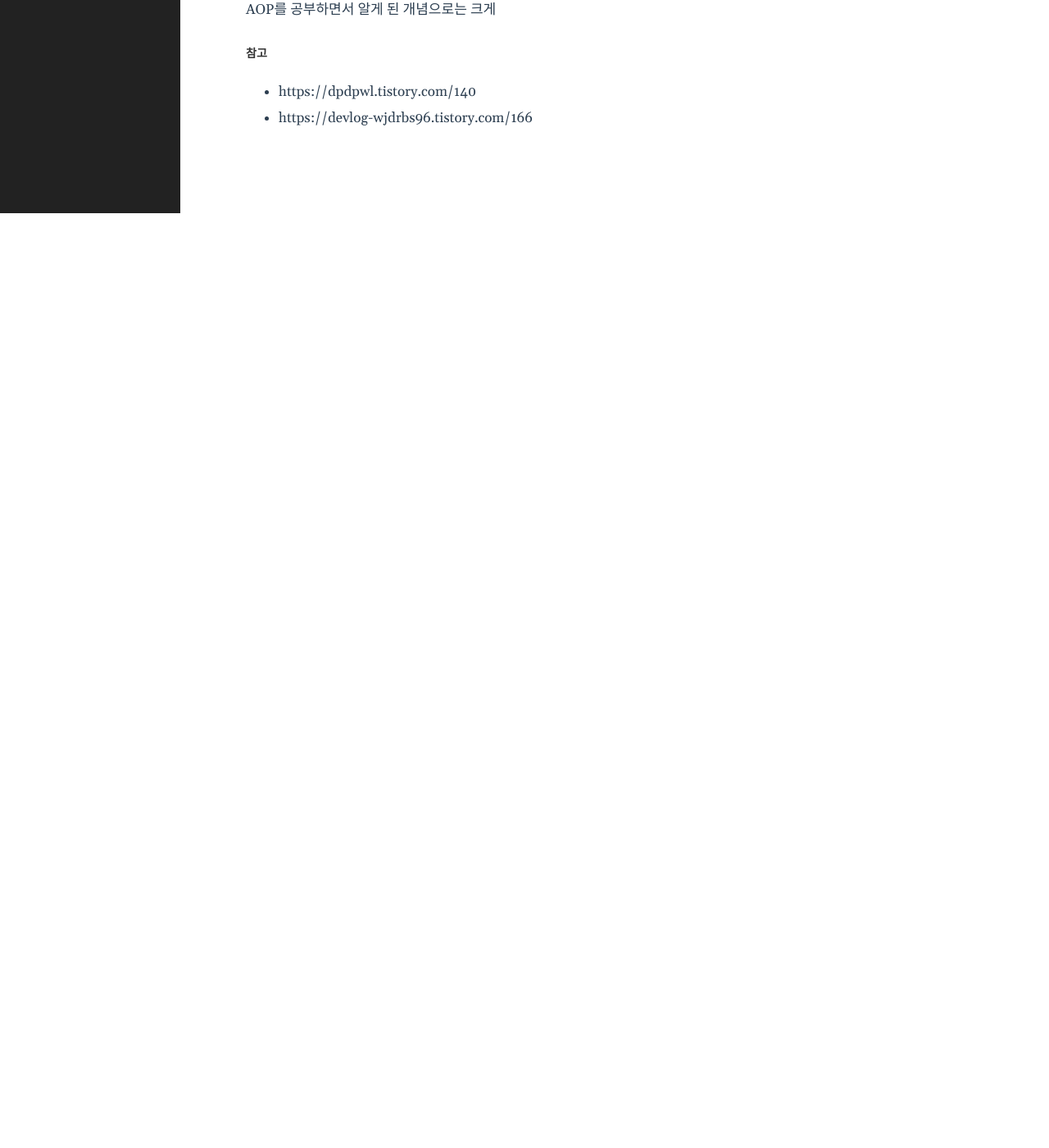
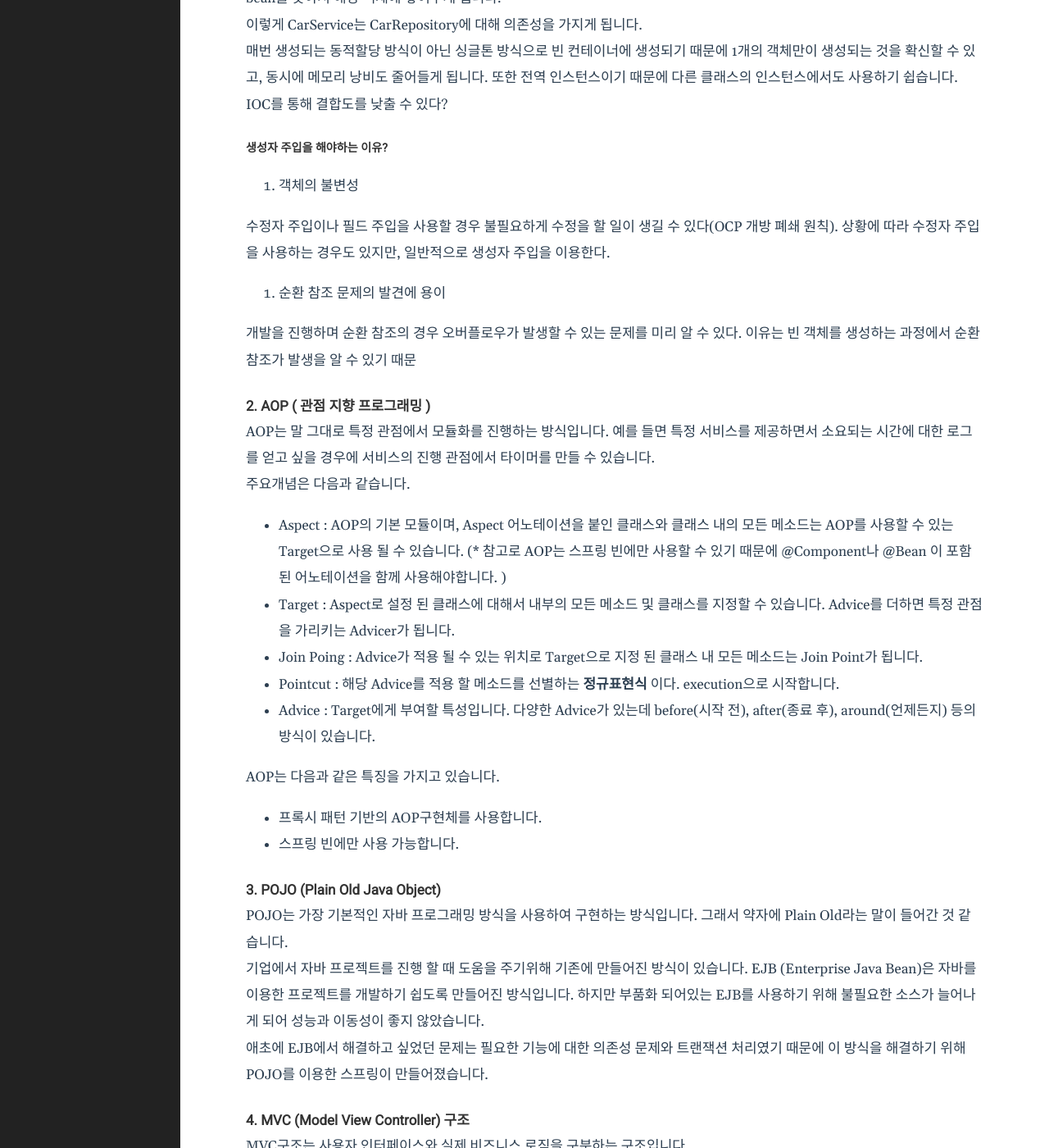
Before and after one commit to Lion2me/Lion2me_change, a Jekyll site: the page built from _posts/2021-04-26-SpringFramework.md, in a window 1280 px wide and 1400 px high, scrolled down 1724 px. Shown: the whole window at 82% size. Built offline with Jekyll 4.4.1, drawn with Linux system fonts in a browser that asks for light colours; before the commit the page ends 1984 px from its top, so only the background shows below that; some of the changed text lies outside the part shown.

Commit message:
commit date : 2021-05-03 commit content : 스프링 추가 공부

```diff
--- a/_posts/2021-04-26-SpringFramework.md
+++ b/_posts/2021-04-26-SpringFramework.md
@@ -13,11 +13,17 @@
 스프링 프레임워크
 -----------------
 
-##### 1. 제어의 역전
+스프링 프레임워크는 자바 플랫폼을 위한 오픈소스 애플리케이션 프레임워크입니다.
 
-스프링 프레임워크의 **프레임워크** 라는 단어는 사용자가 해야 할 제어를 위임한다는 의미로 사용됩니다. 객체의 생성부터 생명주기까지 이러한 부분을 특정 객체에 위임하는 것을 IOC(제어의 역전)라고 합니다.
+기업 규모의 애플리케이션 개발을 위해 만들어졌으며 대규모 데이터 처리에 적합하게 만들어졌습니다. 또한 스프링 컨테이너에 자바 객체를 담고 직접 관리해주는 IOC기반의 프레임워크입니다.
 
-스프링 프레임워크에서 제어의 역전이 일어나는 방식은 객체를 생성할 때 의존성을 주입해주는 방식으로 작동합니다. 원래라면 객체를 생성하고 사용하면서 새로운 객체를 동적할당(생성)하여 사용합니다. 하지만 스프링 프레임워크는 빈(Bean) 개념을 사용하여 더욱 쉽게 의존성을 주입할 수 있습니다.
+#### 1. 제어의 역전 (IOC)
+
+스프링 프레임워크의 **프레임워크** 라는 단어는 우리의 개발을 용이하게 해주고 효율을 높여주는 도구라고 말할 수 있습니다. 그리고 프레임워크가 제공하는 사용자가 제어해야하는 객체의 생성부터 생명주기까지 이러한 부분을 특정 객체에 위임하는 것을 제어의 역전(IOC)이라고 합니다.
+
+스프링 프레임워크에서 제어의 역전이 일어나는 방식은 객체를 생성할 때 의존성을 주입(DI)해주는 방식으로 작동합니다. 원래라면 객체를 생성하고 사용하면서 새로운 객체를 동적할당(생성)하여 사용합니다. 하지만 스프링 프레임워크는 빈(Bean) 개념을 사용하여 더욱 쉽게 의존성을 주입할 수 있습니다.
+
+여기서 빈(Bean)이란 스프링 컨테이너가 제어하고 만들고 관계를 부여하는 객체를 말합니다.
 
 기존의 구현 방식은 다음과 같습니다.
 
@@ -76,11 +82,58 @@
 
 매번 생성되는 동적할당 방식이 아닌 싱글톤 방식으로 빈 컨테이너에 생성되기 때문에 1개의 객체만이 생성되는 것을 확신할 수 있고, 동시에 메모리 낭비도 줄어들게 됩니다. 또한 전역 인스턴스이기 때문에 다른 클래스의 인스턴스에서도 사용하기 쉽습니다.
 
-##### 2. AOP ( 관점 지향 프로그래밍 )
+IOC를 통해 결합도를 낮출 수 있다?
 
-AOP를 공부하면서 알게 된 개념으로는 크게
+##### 생성자 주입을 해야하는 이유?
 
-##### 참고
+1.	객체의 불변성
+
+수정자 주입이나 필드 주입을 사용할 경우 불필요하게 수정을 할 일이 생길 수 있다(OCP 개방 폐쇄 원칙). 상황에 따라 수정자 주입을 사용하는 경우도 있지만, 일반적으로 생성자 주입을 이용한다.
+
+1.	순환 참조 문제의 발견에 용이
+
+개발을 진행하며 순환 참조의 경우 오버플로우가 발생할 수 있는 문제를 미리 알 수 있다. 이유는 빈 객체를 생성하는 과정에서 순환 참조가 발생을 알 수 있기 때문
+
+#### 2. AOP ( 관점 지향 프로그래밍 )
+
+AOP는 말 그대로 특정 관점에서 모듈화를 진행하는 방식입니다. 예를 들면 특정 서비스를 제공하면서 소요되는 시간에 대한 로그를 얻고 싶을 경우에 서비스의 진행 관점에서 타이머를 만들 수 있습니다.
+
+주요개념은 다음과 같습니다.
+
+-	Aspect : AOP의 기본 모듈이며, Aspect 어노테이션을 붙인 클래스와 클래스 내의 모든 메소드는 AOP를 사용할 수 있는 Target으로 사용 될 수 있습니다. (* 참고로 AOP는 스프링 빈에만 사용할 수 있기 때문에 @Component나 @Bean 이 포함된 어노테이션을 함께 사용해야합니다. )
+-	Target : Aspect로 설정 된 클래스에 대해서 내부의 모든 메소드 및 클래스를 지정할 수 있습니다. Advice를 더하면 특정 관점을 가리키는 Advicer가 됩니다.
+-	Join Poing : Advice가 적용 될 수 있는 위치로 Target으로 지정 된 클래스 내 모든 메소드는 Join Point가 됩니다.
+-	Pointcut : 해당 Advice를 적용 할 메소드를 선별하는 **정규표현식** 이다. execution으로 시작합니다.
+-	Advice : Target에게 부여할 특성입니다. 다양한 Advice가 있는데 before(시작 전), after(종료 후), around(언제든지) 등의 방식이 있습니다.
+
+AOP는 다음과 같은 특징을 가지고 있습니다.
+
+-	프록시 패턴 기반의 AOP구현체를 사용합니다.
+-	스프링 빈에만 사용 가능합니다.
+
+#### 3. POJO (Plain Old Java Object)
+
+POJO는 가장 기본적인 자바 프로그래밍 방식을 사용하여 구현하는 방식입니다. 그래서 약자에 Plain Old라는 말이 들어간 것 같습니다.
+
+기업에서 자바 프로젝트를 진행 할 때 도움을 주기위해 기존에 만들어진 방식이 있습니다. EJB (Enterprise Java Bean)은 자바를 이용한 프로젝트를 개발하기 쉽도록 만들어진 방식입니다. 하지만 부품화 되어있는 EJB를 사용하기 위해 불필요한 소스가 늘어나게 되어 성능과 이동성이 좋지 않았습니다.
+
+애초에 EJB에서 해결하고 싶었던 문제는 필요한 기능에 대한 의존성 문제와 트랜잭션 처리였기 때문에 이 방식을 해결하기 위해 POJO를 이용한 스프링이 만들어졌습니다.
+
+#### 4. MVC (Model View Controller) 구조
+
+MVC구조는 사용자 인터페이스와 실제 비즈니스 로직을 구분하는 구조입니다.
+
+Model은 실제로 데이터를 처리하는 로직을 말합니다. 일반적으로 Service 와 DAO라는 구조를 이용하며 Service에서는 세부적인 비즈니스 로직을 처리를 담당합니다. 그리고 DAO는 데이터베이스를 통한 CRUD 처리를 전담하고 있습니다. **View와 Controller의 정보를 가지고 있으면 안됩니다.**
+
+View는 사용자 인터페이스를 일컫는 부분으로 사용자가 비즈니스 로직에 접근 할 수 있도록 Controller에게 요청을 하는 로직등을 가지고 있습니다. **Model이 가진 정보를 저장해서는 안됩니다.**
+
+Controller는 사용자에게 요청이 들어왔을 때 요청을 받아 원하는 응답을 리턴하는 방식으로 작동합니다. 결과로 View를 리턴할 수 있고 추가적으로 Model을 통해서 처리 된 데이터를 함께 리턴할 수 있습니다. Attribute에 담거나 ModelAndView를 통한 리턴이 가능합니다. 그러므로 **View의 정보와 Model의 정보를 알고 있어야 합니다.**
+
+#### 참고
 
 -	https://dpdpwl.tistory.com/140
 -	https://devlog-wjdrbs96.tistory.com/166
+-	https://mangkyu.tistory.com/125?category=761302
+-	https://engkimbs.tistory.com/746
+-	https://shlee0882.tistory.com/206
+-	https://khj93.tistory.com/entry/Spring-Spring-Framework%EB%9E%80-%EA%B8%B0%EB%B3%B8-%EA%B0%9C%EB%85%90-%ED%95%B5%EC%8B%AC-%EC%A0%95%EB%A6%AC
```
